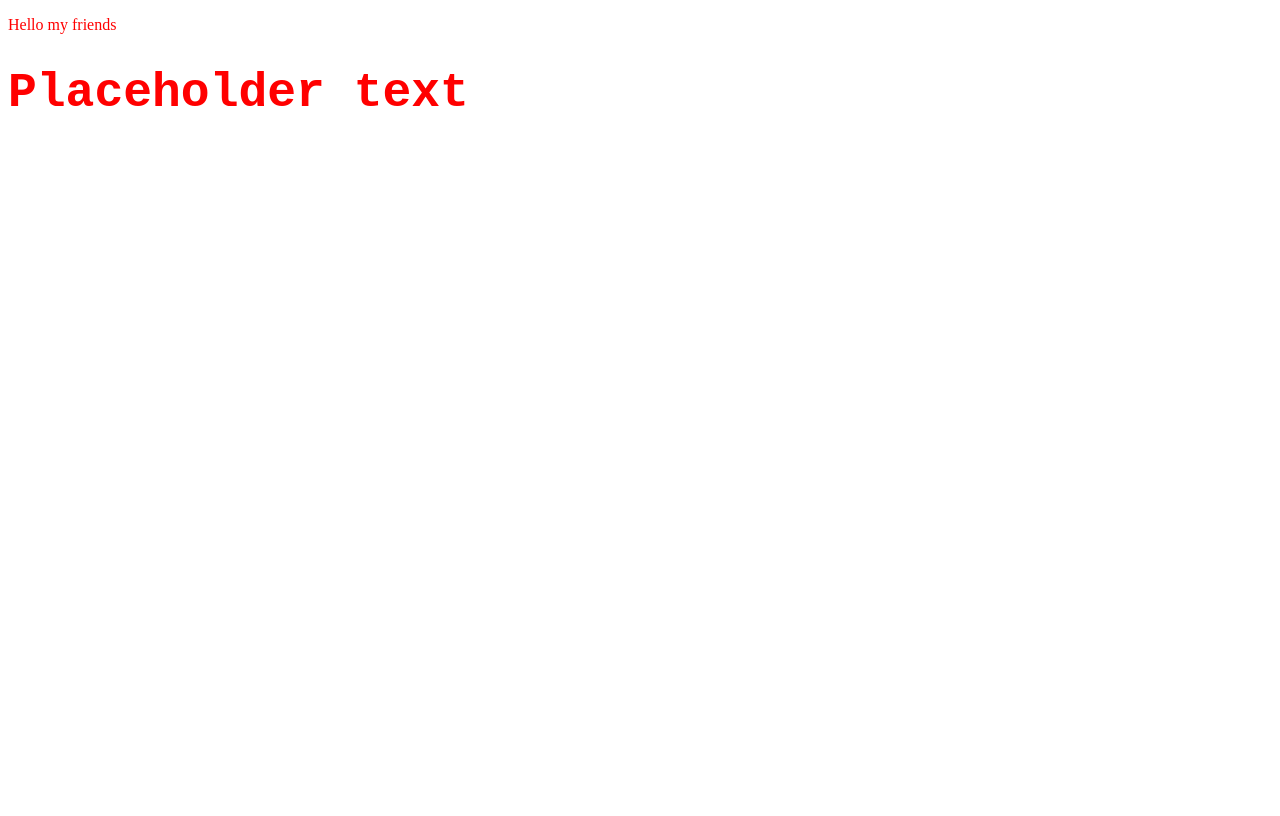
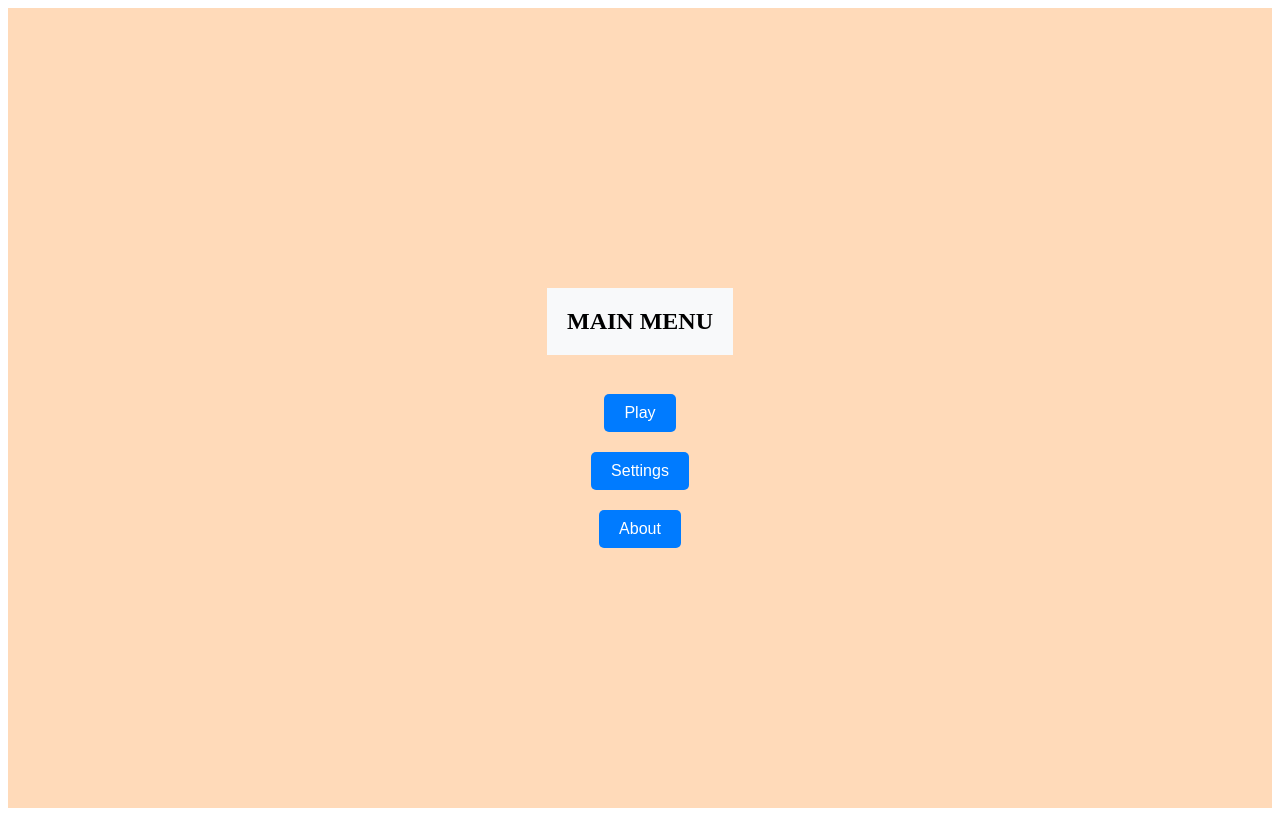
Before and after one commit to dickson-hong/KeyRacer, a website: page WebContent/index.html in a window 1280 px wide. Drawn offline with nearby package versions, Linux system fonts and the light colour scheme.

Commit message:
Create basic menu page

```diff
--- a/WebContent/index.css
+++ b/WebContent/index.css
@@ -1,5 +1,32 @@
-body {
-    color: red;
+button {
+    padding: 10px 20px;
+    font-size: 16px;
+    background-color: #007bff;
+    color: white;
+    border: none;
+    border-radius: 5px;
+    cursor: pointer;
+}
+
+button:hover {
+    background-color: white;
+    color: #007bff;
+}
+
+.header {
+    background-color: #f8f9fa;
+    padding: 20px;
+    text-align: center;
+}
+
+.main-menu {
+    display: flex;
+    flex-direction: column;
+    align-items: center;
+    justify-content: center;
+    height: 100vh;
+    gap: 20px;
+    background-color: peachpuff;
 }
 
 .morseDisplay {
--- a/WebContent/index.html
+++ b/WebContent/index.html
@@ -1,19 +1,25 @@
 <!DOCTYPE HTML>
-<html lang="en">
+<html>
 
 <head>
-    <link rel="stylesheet" href="index.css">
+    <link rel="stylesheet" type="text/css" href="index.css">
     <title>Welcome to KeyRacer</title>
 
     <script src="https://ajax.googleapis.com/ajax/libs/jquery/3.7.1/jquery.min.js"></script>
 </head>
 
 <body>
-    <p>Hello my friends</p>
+    <!---- Add main menu here (Flexbox buttons?) ---->
+    <div class="flex-container main-menu">
+        <div>
+            <h2 class="header">MAIN MENU</h2>
+        </div>
+        <div><button id="go-game">Play</button></div>
+        <div><button id="go-settings">Settings</button></div>
+        <div><button id="go-about">About</button></div>
+    </div>
 
-    <h1 class="morseDisplay" id="ditsAndDahs">Placeholder text</h1>
-    <h2 class="morseDisplay" id="letters"></h2>
-    <script type="module" src="../dist/key-input.js"></script>
+    <script src="../dist/index.js"></script>
 </body>
 
 </html>
```
Also changed, not shown: WebContent/game.html (added, +19 -0 lines), WebContent/index.ts (added, +11 -0 lines), WebContent/game.ts (added).
